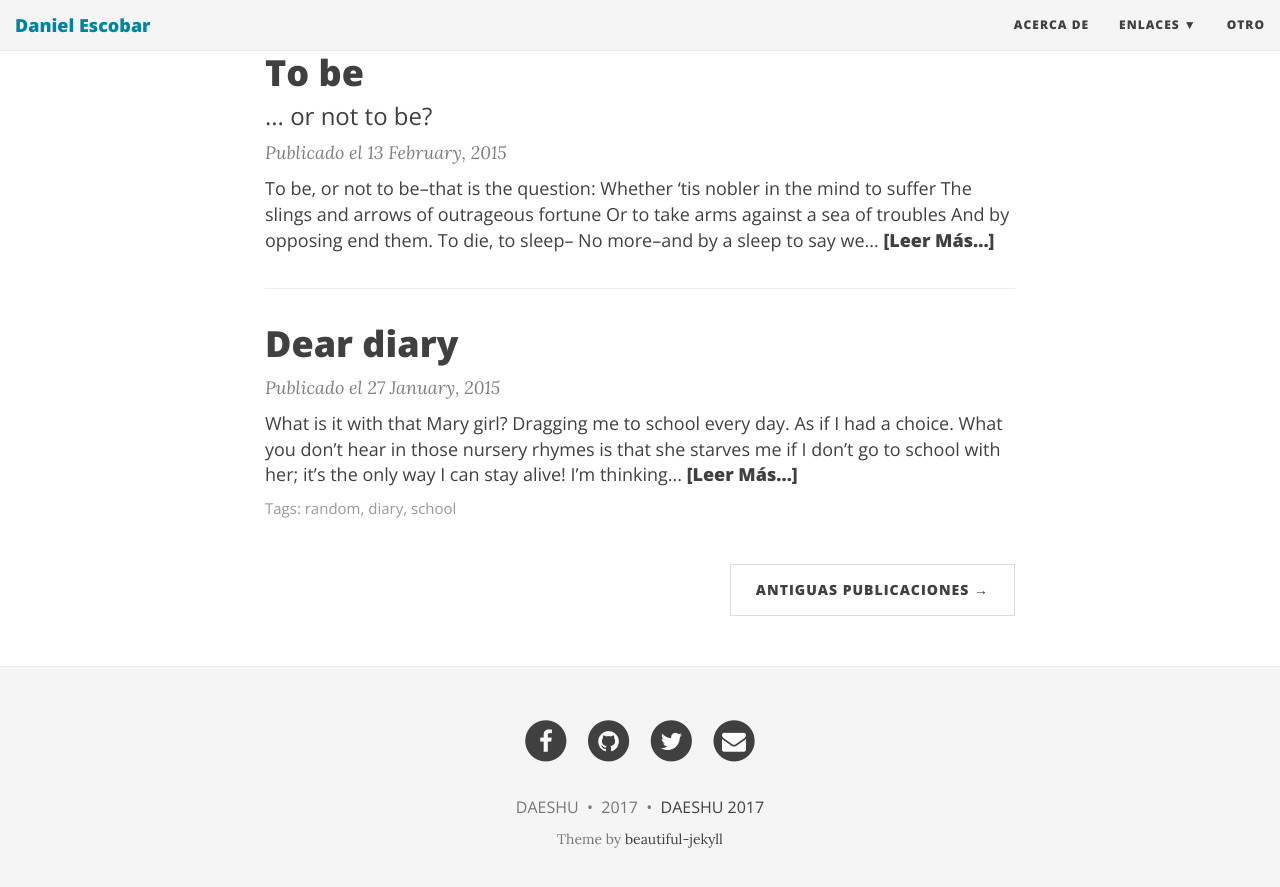
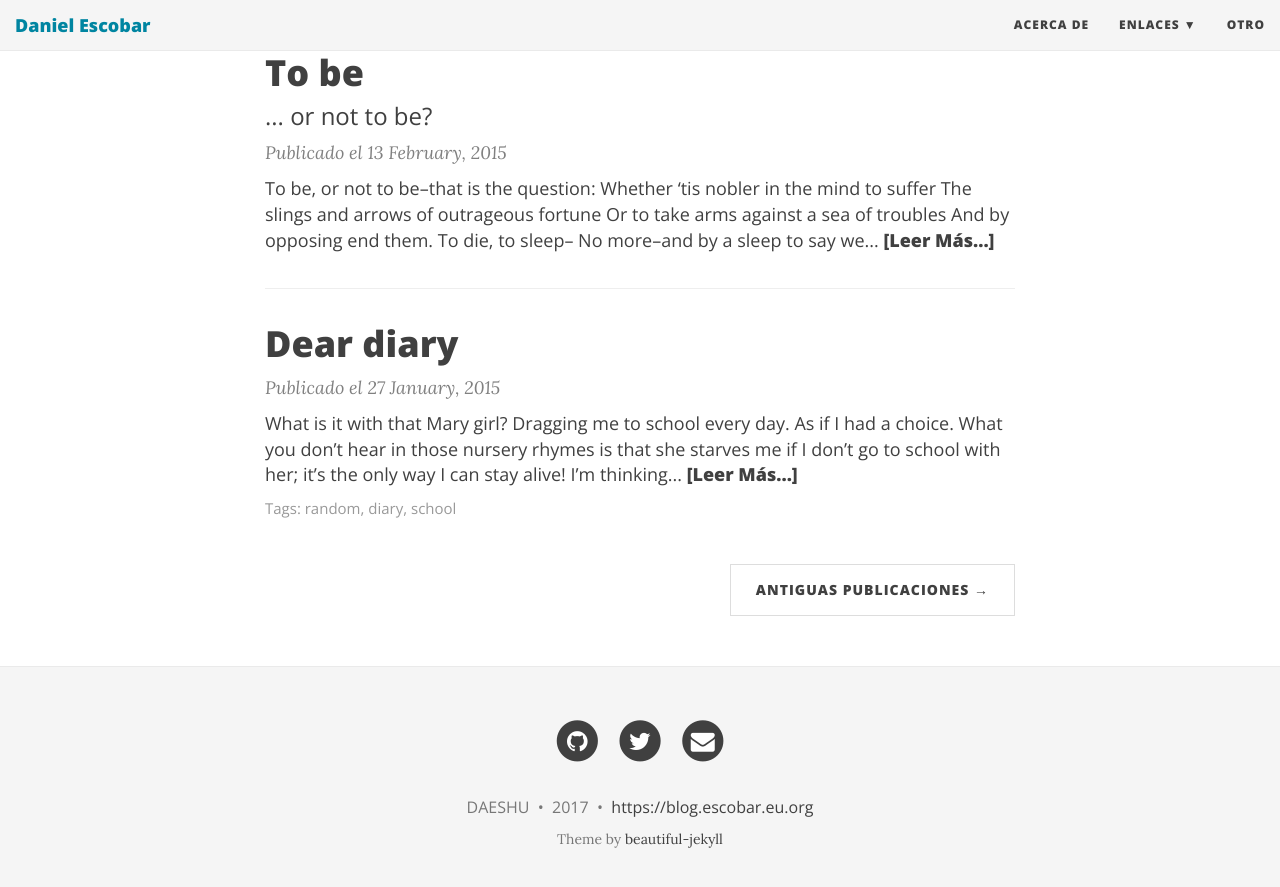
Before and after one commit to daeshu/k, a Jekyll site: the page built from index.html, in a window 1280 px wide and 900 px high, scrolled down 981 px. Shown: the top 887 px of the window. Built offline with Jekyll 4.4.1, drawn with Linux system fonts in a browser that asks for light colours; nearby versions of some CDN libraries; the list of posts is cut into pages by our own code; some of the changed lines change nothing that is shown.

Commit message:
Update _config.yml

```diff
--- a/_config.yml
+++ b/_config.yml
@@ -25,10 +25,10 @@
 navbar-links:
   Acerca de: "acerca-de"
   Enlaces:
-    - Link 1: "https://deanattali.com/beautiful-jekyll/"
-    - Link 2: "https://www.markdowntutorial.com/"
-    - Link 3: "httpss://pages.github.com/"
-  Otro: "https://deanattali.com"
+    - CV: "https://escobar.eu.org"
+    - Escritos: "https://malsigno.wordpress.com"
+    - Blogger: "https://daeshu.blogspot.com/"
+  Otro: "/otros"
 
 # Image to show in the navigation bar - image must be a square (width = height)
 # Remove this parameter if you don't want an image in the navbar
@@ -44,25 +44,25 @@
 # Important: you must keep the "name" parameter, everything else you can remove
 author:
   name: DAESHU
-  email: "youremail@domain.com"
-  facebook: yourname  # eg. daattali
-  github: yourname    # eg. daattali
-  twitter: DanielEscobarW  # eg. daattali
-  reddit: yourname    # eg. daattali
-  google-plus: +yourname   # eg. +DeanAttali or 109424658772469020925
-  linkedin: yourname  # eg. daattali
-  xing: yourname      # eg. daattali
-  stackoverflow: yourlink  # eg. "3943160/daattali"
-  snapchat: yourname  # eg. daattali
-  instagram: yourname # eg. daattali
-  youtube: yourlink   # eg. user/daattali or channel/daattali
-  spotify: yourname   # eg. daattali
-  telephone: yourphone   # eg. +14159998888
+  email: "info@escobar.eu.org"
+  facebook: yourname
+  github: yourname
+  twitter: DanielEscobarW
+  reddit: yourname
+  google-plus: +yourname
+  linkedin: yourname
+  xing: yourname
+  stackoverflow: yourlink
+  snapchat: yourname
+  instagram: yourname
+  youtube: yourlink
+  spotify: yourname
+  telephone: yourphone
 
 # Select which links to show in the footer
 footer-links-active:
   rss: false
-  facebook: true
+  facebook: false
   email: true
   twitter: true
   google-plus: false
@@ -81,16 +81,16 @@
 share-links-active:
   twitter: true
   facebook: true
-  google: false
+  google: true
   linkedin: true
 
 # How to display the link to the website in the footer
 # Remove this if you don't want a link in the footer
-url-pretty: "DAESHU 2017"  # eg. "deanattali.com/beautiful-jekyll"
+url-pretty: "https://blog.escobar.eu.org"  # eg. "deanattali.com/beautiful-jekyll"
 
 # --- Misc --- #
 # Fill in your Disqus shortname (NOT the userid) if you want to support Disqus comments
-#disqus: ""
+#disqus: "escobar"
 
 # Fill in your Google Analytics ID to track your website using GA
 #google_analytics: ""
@@ -112,7 +112,7 @@
 # --- Don't need to touch anything below here (but you can if you want) --- #
 
 # Output options (more information on Jekyll's site)
-timezone: "America/Vancouver"
+timezone: "America/Lima"
 markdown: kramdown
 highlighter: rouge
 permalink: /:year-:month-:day-:title/
```
